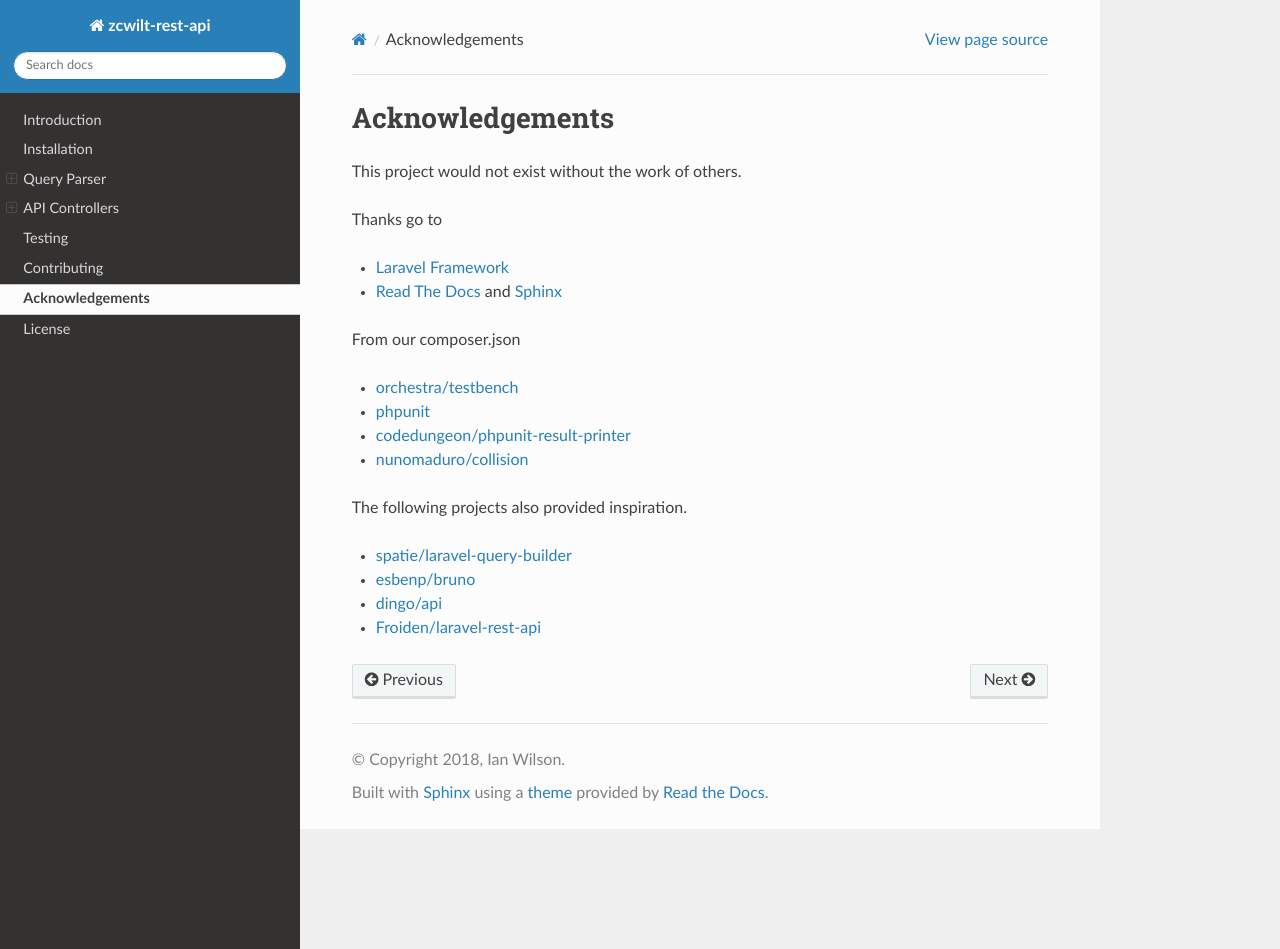
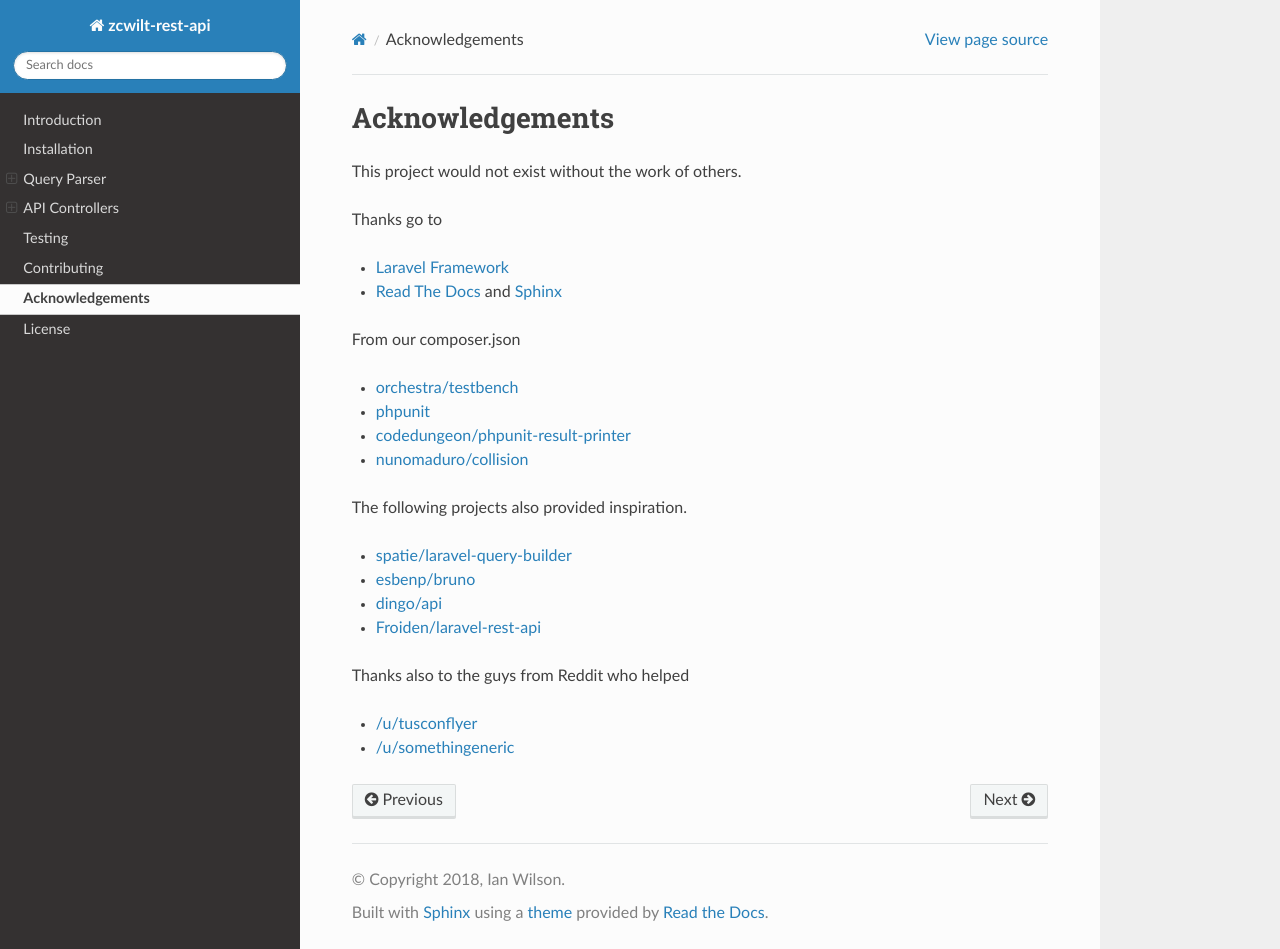
Before and after one commit to zcwilt/rest-api, a Sphinx documentation site: the page built from docs/acknowledgements.rst, in a window 1280 px wide and 949 px high. Built offline with Sphinx 7.4.7 and the Read the Docs theme 2.0.0, drawn with Linux system fonts in a browser that asks for light colours.

Commit message:
add reddit guys to acknowledgements

```diff
--- a/docs/acknowledgements.rst
+++ b/docs/acknowledgements.rst
@@ -21,3 +21,9 @@ The following projects also provided inspiration.
 - `esbenp/bruno <https://github.com/esbenp/bruno>`_
 - `dingo/api <https://github.com/dingo/api>`_
 - `Froiden/laravel-rest-api <https://github.com/Froiden/laravel-rest-api>`_
+
+
+Thanks also to the guys from Reddit who helped
+
+- `/u/tusconflyer <https://www.reddit.com/user/tucsonflyer>`_
+- `/u/somethingeneric <https://www.reddit.com/user/somethingeneric>`_
```
